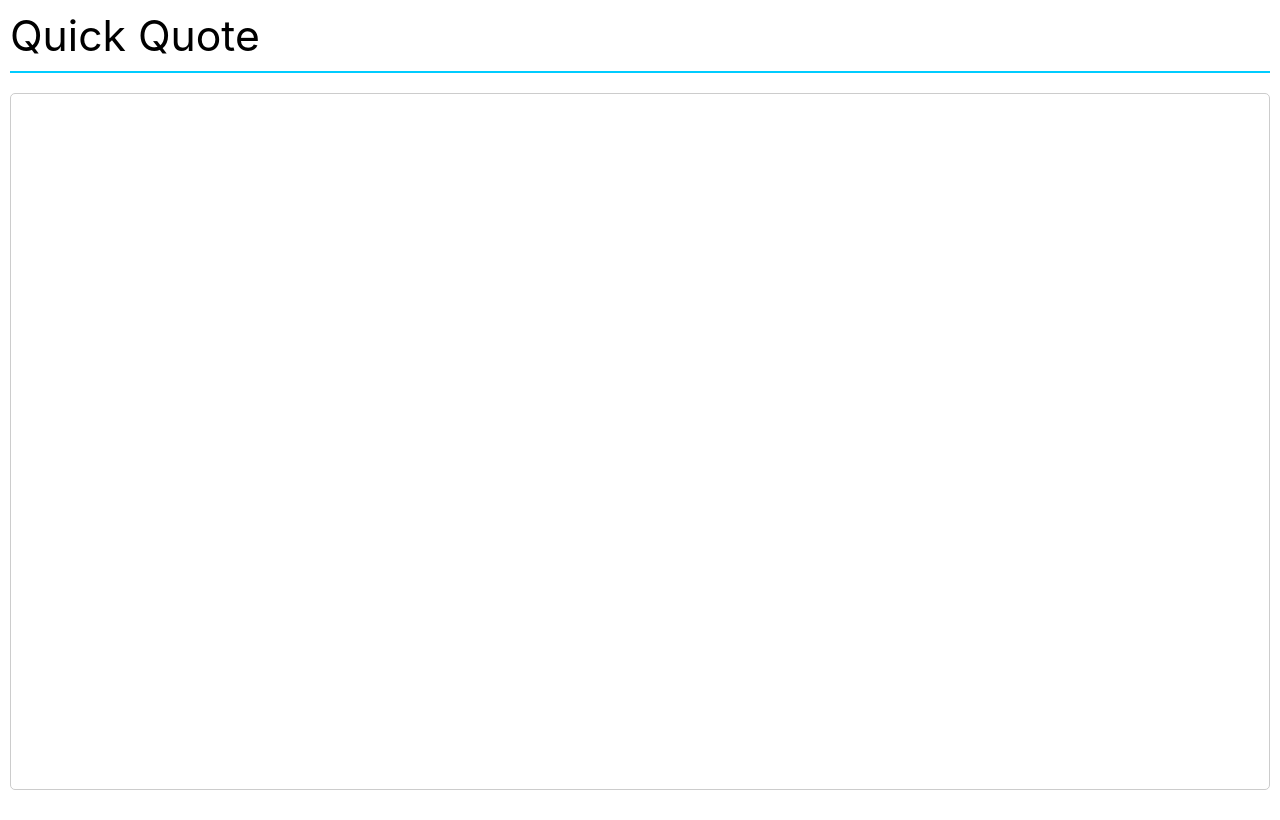
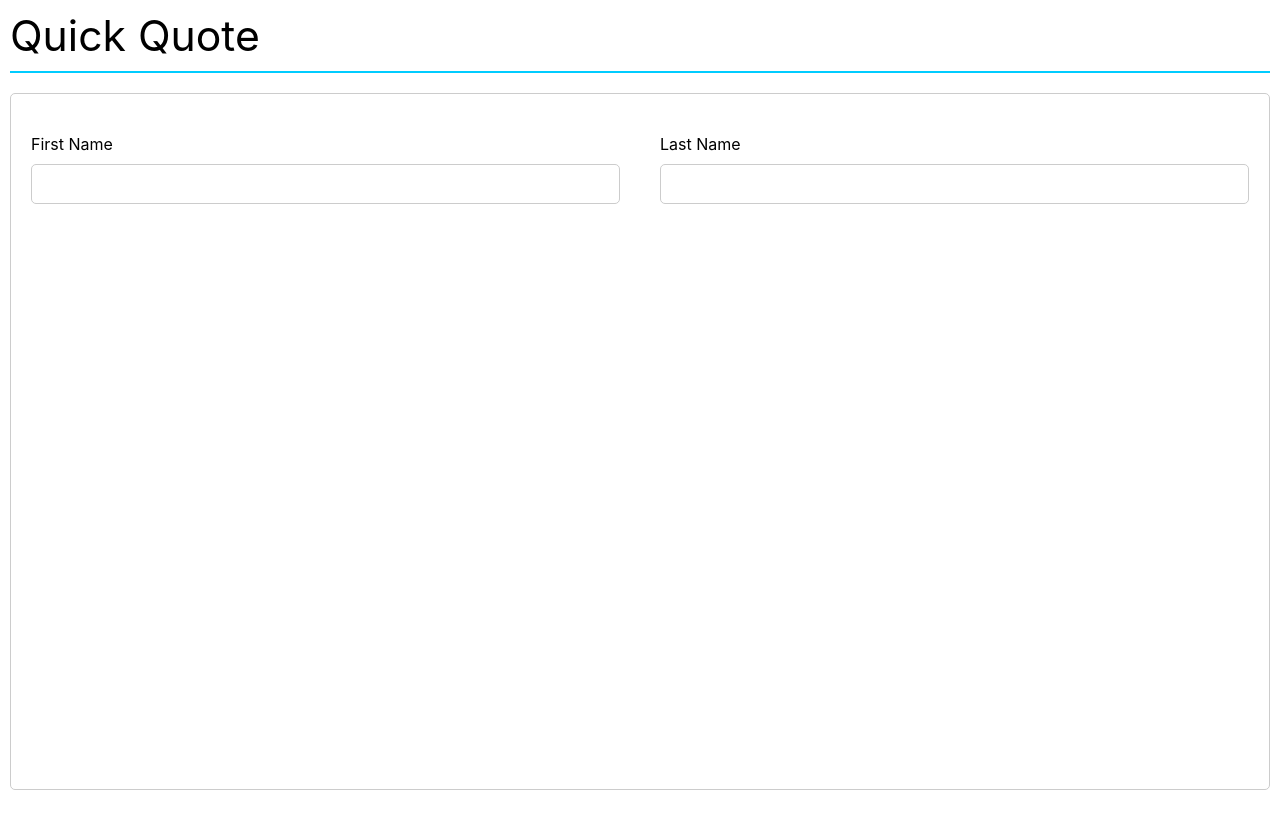
Before and after one commit to wc42888/quote, a React (Create React App) app: page / in a window 1280 px wide. Built offline with nearby package versions, Linux system fonts and the light colour scheme.

Commit message:
restyle the app

```diff
--- a/src/App.js
+++ b/src/App.js
@@ -1,6 +1,6 @@
 import React from 'react';
 import styled from 'styled-components';
-import { Title } from './components';
+import { Title, Field } from './components';
 import { LIGHT_BLUE, LIGHT_GREY } from './typography';
 
 function App() {
@@ -8,7 +8,12 @@ function App() {
     <Container>
       <Title title="Quick Quote" />
       <Line />
-      <Content />
+      <Content>
+        <Section>
+          <Field label="First Name" />
+          <Field label="Last Name" />
+        </Section>
+      </Content>
     </Container>
   );
 }
@@ -32,6 +37,12 @@ const Content = styled.div`
   border: 1pt solid ${LIGHT_GREY};
   margin: 20px 0px;
   border-radius: 5px;
+  padding: 20px 0px;
+`;
+
+const Section = styled.div`
+  display: flex;
+  flex: 1;
 `;
 
 export default App;
```
